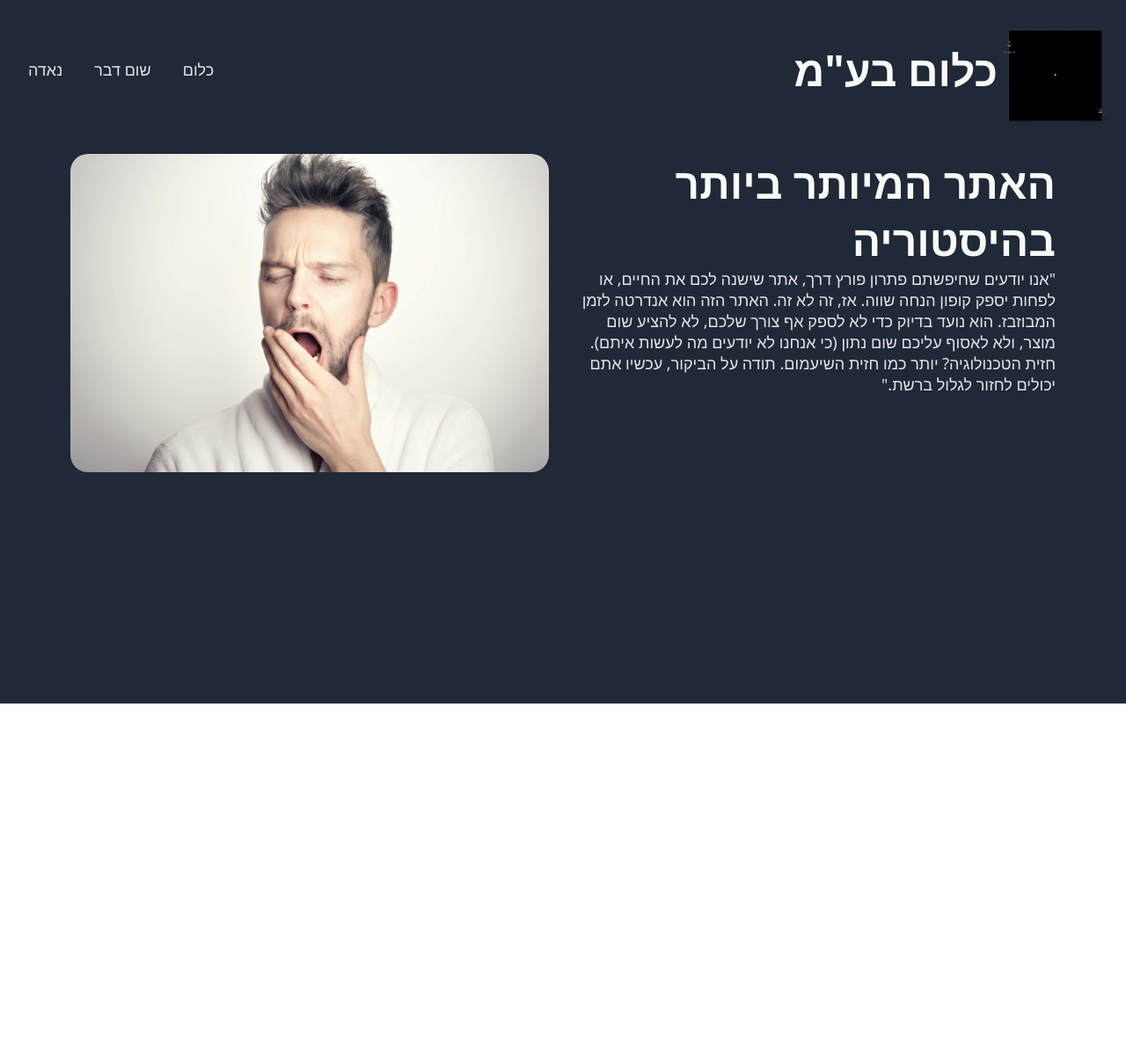
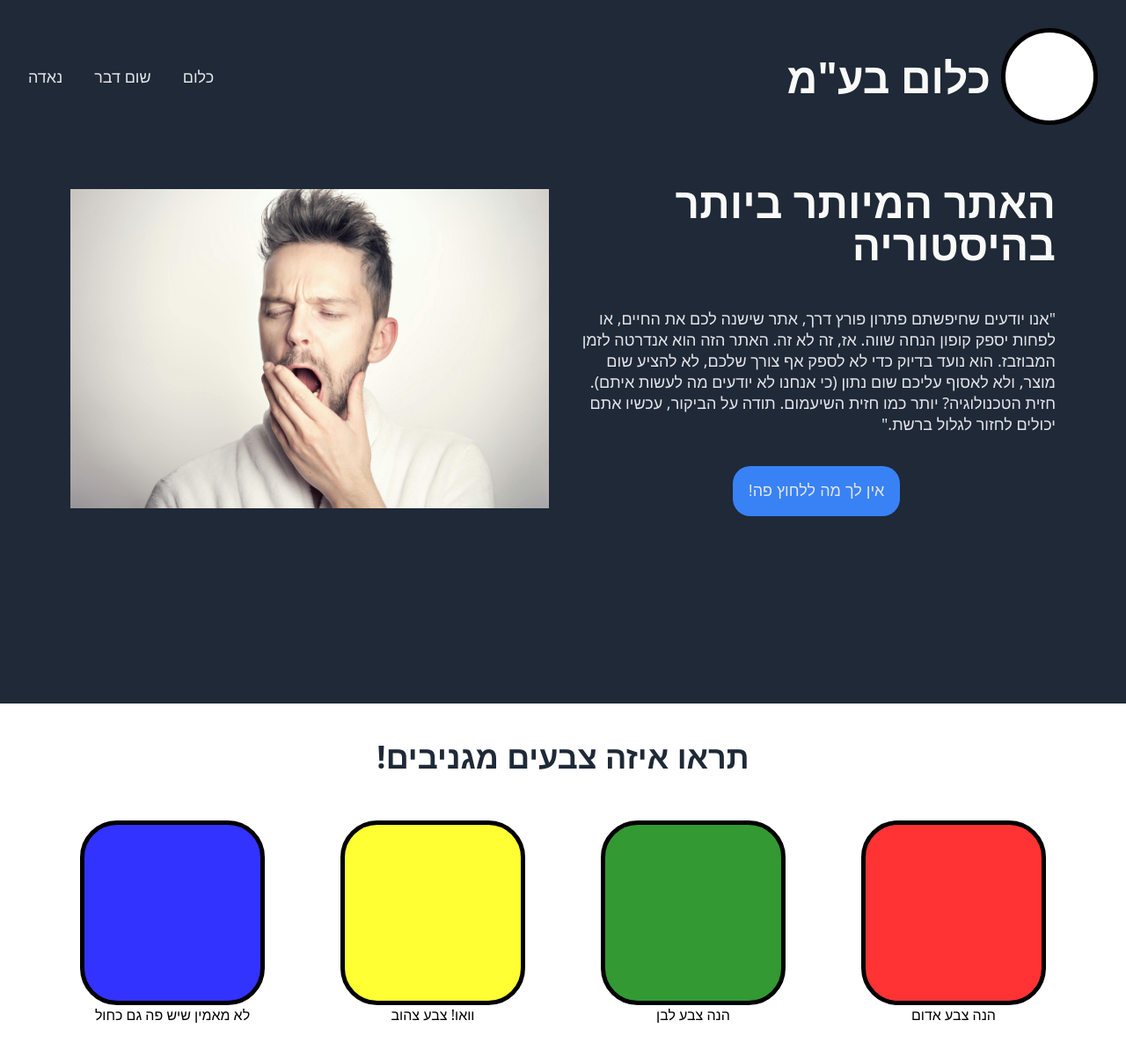
Before and after one commit to lahavrud/Landing-Page-Odin-Project, a plain HTML site: page index.html in a window 1280 px wide. Shown: the whole page at 88% size. Before the commit the page ends 800 px from the top, so only its background shows below. Drawn offline with Linux system fonts and the light colour scheme.

Commit message:
Add colors section + improve hero section bug

```diff
--- a/index.html
+++ b/index.html
@@ -12,7 +12,6 @@
         <div class="nav-bar">
             <div class="branding">
                 <div class="logo-image">
-                    <img src="./images/logo.jpg" width="146px" height="126px">
                 </div>
                 <h1>כלום בע"מ</h1>
             </div>
@@ -34,6 +33,7 @@
                         חזית הטכנולוגיה? יותר כמו חזית השיעמום.
                         תודה על הביקור, עכשיו אתם יכולים לחזור לגלול ברשת."
                 </p>
+                <button class="hero-button">אין לך מה ללחוץ פה!</button>
             </div>
             <div class="yawn-image">
                 <img src="/images/yawn.jpg" alt="yawning man">
@@ -41,5 +41,27 @@
         </div>
     </div>
 
+    <div class="info-section">
+        <h1>תראו איזה צבעים מגניבים!</h1>
+        <div class="items-container">
+            <div class="info-item">
+                <div class="red example-image"></div>
+                <p>הנה צבע אדום</p>
+            </div>
+            <div class="info-item">
+                <div class="green example-image"></div>
+                <p>הנה צבע לבן</p>
+            </div>
+            <div class="info-item">
+                <div class="yellow example-image"></div>
+                <p>וואו! צבע צהוב</p>
+            </div>
+            <div class="info-item">
+                <div class="blue example-image"></div>
+                <p>לא מאמין שיש פה גם כחול</p>
+            </div>
+        </div>
+    </div>
+
 </body>
 </html>
--- a/style.css
+++ b/style.css
@@ -41,6 +41,7 @@
 * {
     padding: 0;
     margin: 0;
+    box-sizing: content-box;
 }
 body {
     font-family: var(--main-font-family);
@@ -81,7 +82,7 @@ ul {
     display: flex;
     text-align: center;
     justify-content: space-between;
-    padding: 1em 0 0 2em;
+    margin: 2em;
 }
 
 .branding {
@@ -92,16 +93,15 @@ ul {
 }
 
 .logo-image {
-    flex: 1 1 auto;
-    display: flex;
-    justify-content: center;
-    align-items: center;
+    flex: 1 1 100px;
+    width: 100px;
+    height: 100px;
+    background-color: rgb(255, 255, 255);
+    border: 5px solid black;
+    border-radius: 50%;
+    margin-left: 0.5em;
 }
 
-.logo-image img {
-    max-width: 100%;
-    height: auto;
-}
 
 .nav-bar ul {
     gap: 2em;
@@ -119,6 +119,7 @@ ul {
     max-width: 70em;
     gap: 2rem;
     align-self: center;
+    flex-wrap: wrap;
 }
 
 .text-container {
@@ -129,12 +130,33 @@ ul {
     font-size: var(--hero-main-text-size);
     color: var(--hero-main-text-color);
     font-weight: var(--hero-main-text-weight);
+    line-height: 1em;
+    margin-bottom: 1em;
 }
 
 .hero-content .secondary-text {
     font-size: var(--hero-secondary-text-size);
-    color: var(--hero-secondary-text-color)
+    color: var(--hero-secondary-text-color);
+    margin-bottom: 2em;
 }
+
+.hero-content .hero-button {
+    display: block;
+    justify-self: center;
+    font-size: var(--hero-secondary-text-size);
+    color: var(--hero-secondary-text-color);
+    background-color: var(--call-to-action-color);
+    padding: 1em;
+    border: none;
+    border-radius: 20px;
+    transition: 0.2s ease-in-out;
+}
+
+.hero-content .hero-button:hover {
+    transform: scale(1.1);
+    filter: brightness(115%)
+}
+
 
 .yawn-image {
     flex: 1 1 300px;
@@ -146,38 +168,81 @@ ul {
 .yawn-image img {
     max-width: 100%;
     height: auto;
-    border-radius: 20px;
+    transition: 1.5s ease-in-out;
+}
+.yawn-image img:hover {
+    transform:skewY(10deg) ;
+}
+
+/* ------------ */
+/* Information Section */
+/* ------------ */
+
+/* containers */
+
+.info-section {
+    align-items: center;
+    text-align: center;
+}
+
+.items-container {
+    display: flex;
+    flex: 1;
+    align-self: stretch;
+    margin: 3em;
+    align-items: center;
+    flex-wrap: wrap;
+    text-align: center;
+}
+
+.info-item {
+    flex: 1;
+    margin-bottom: 30px;
+    justify-items: center;
 }
 
 
+
+/* specific styles */
+.info-section h1 {
+    margin: 1em;
+    font-size: var(--information-header-text-size);
+    color: var(--information-header-text-color);
+    font-weight: var(--information-header-text-weight);
+}
+
+.example-image {
+    width:200px;
+    height: 200px;
+    border: 5px solid black;
+    border-radius: 20%;
+    transition: 0.5s ease-in-out;
+}
+
+.example-image:hover {
+    transform: scale(10%);
+}
+
+.red {
+    background-color: rgba(255, 0, 0, 0.8);
+}
+
+.green {
+    background-color: rgb(0, 128, 0, 0.8);
+}
+
+.yellow {
+    background-color: rgb(255, 255, 0, 0.8);
+}
+
+
+.blue {
+    background-color: rgb(0, 0, 255, 0.8);
+}
 /* responsivness */
+
 @media (max-width: 600px) {
     .branding {
         flex-direction: column;
     }
-    .hero-container {
-        flex-direction: row;
-    }
-    .nav-bar {
-        flex-direction: column;
-        justify-content: flex-start;
-        padding: 1em;
-        max-width: 10vh;
-    }
-
-    .nav-bar ul {
-        flex-direction: column;
-        justify-content: space-between;
-        padding: 0;
-    }
-
-    .hero-content {
-        flex-direction: column;
-    }
-
-    .text-container,
-    .yawn-image {
-        flex: 1 1 auto;
-        max-width: 100%;
-    }
 }
```
Also changed, not shown: images/logo.jpg (deleted).
